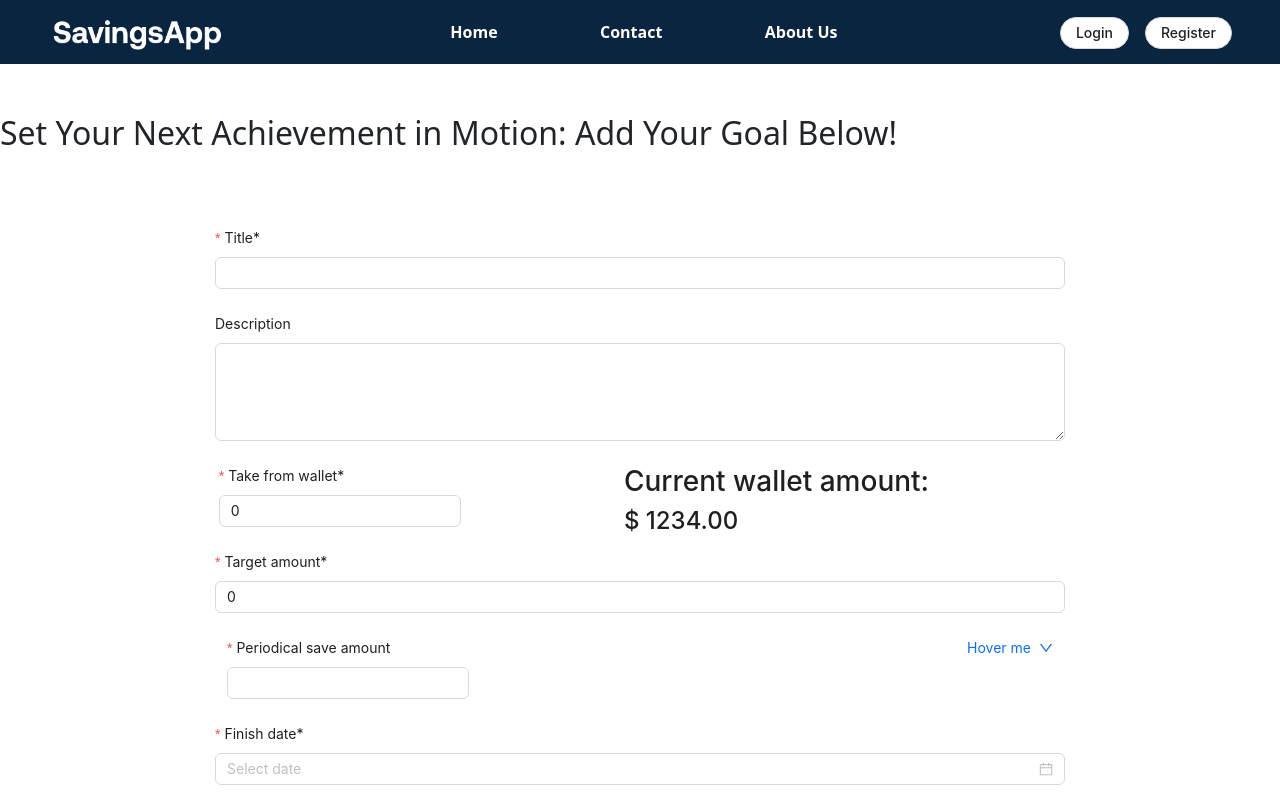
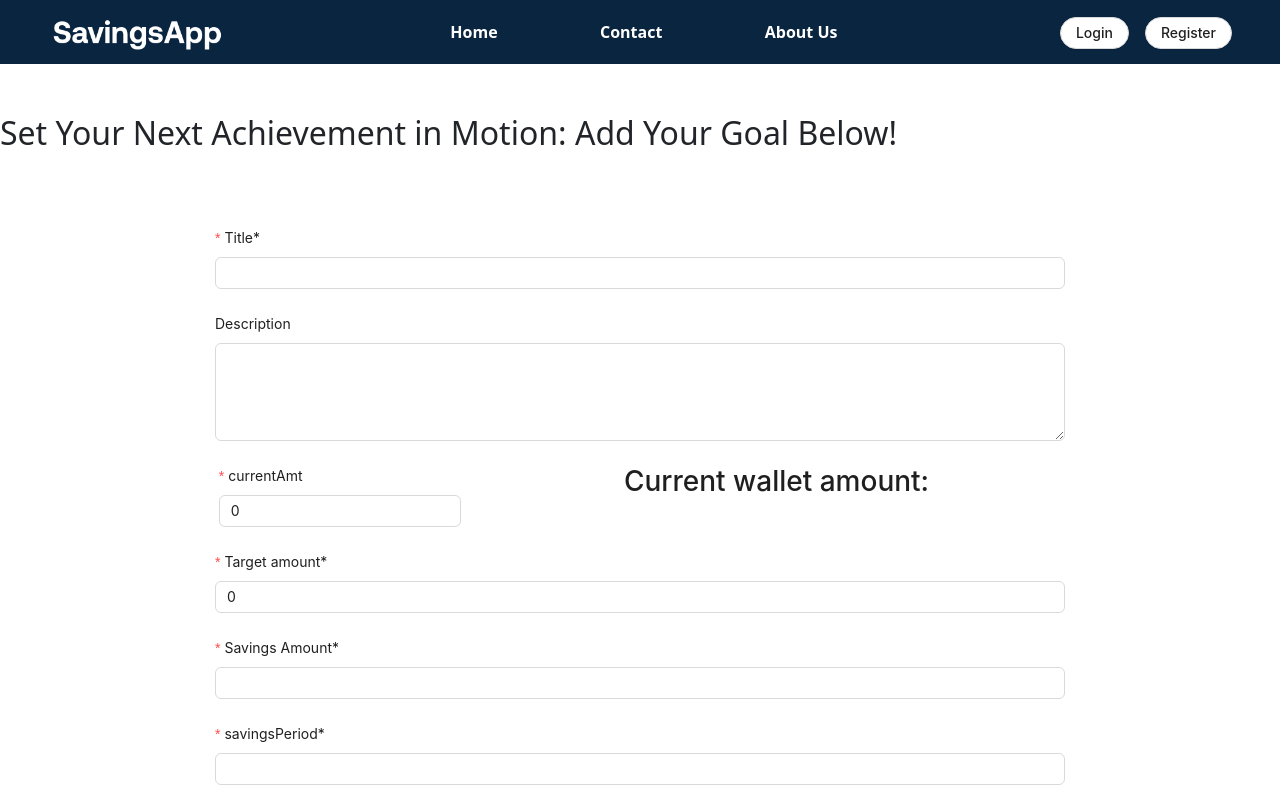
Before and after one commit to Artan0/savingsAppFE, a React (Create React App) app: page /add-goal in a window 1280 px wide. Shown: the top 800 px of the page. Built offline with nearby package versions, Linux system fonts and the light colour scheme.

Commit message:
fetch user info fields updated, add edit and get goal updated and savings feature implemented.

```diff
--- a/src/context/User-context.tsx
+++ b/src/context/User-context.tsx
@@ -37,10 +37,10 @@ export const UserProvider = ({ children }: UserProviderProps) => {
     const fetchUserInfo = async () => {
         try {
             const response = await request("GET", "/user-info", null);
-            setUser(response.data); // Assuming response.data is the user object
+            setUser(response.data);
         } catch (error) {
             console.error('Error fetching user info:', error);
-            setUser(null); // Clear user state if fetching fails
+            setUser(null);
         }
     };
 
--- a/src/pages/Edit-goal.tsx
+++ b/src/pages/Edit-goal.tsx
@@ -1,10 +1,24 @@
 import React, { useEffect, useState } from 'react';
 import { useParams, useNavigate } from 'react-router-dom';
-import { Button, Form, Input, InputNumber, DatePicker, message } from 'antd';
+import { Button, Form, Input, InputNumber, DatePicker, message, Select } from 'antd';
 import AdminLayout from '../layouts/admin-layout';
 import axios from 'axios';
 import { Goal } from '../types/Goal';
 import dayjs from 'dayjs';
+import styled from 'styled-components';
+import 'bootstrap/dist/css/bootstrap.min.css';
+
+const { TextArea } = Input;
+const { Option } = Select;
+
+const Container = styled.div`
+  margin: 50px auto;
+  max-width: 800px;
+  padding: 20px;
+  background: #fff;
+  border-radius: 10px;
+  box-shadow: 0 4px 8px rgba(0, 0, 0, 0.1);
+`;
 
 const EditGoal: React.FC = () => {
     const { id } = useParams<{ id: string }>();
@@ -26,6 +40,8 @@ const EditGoal: React.FC = () => {
                     currentAmount: goalData.currentAmount,
                     targetAmount: goalData.targetAmount,
                     targetDate: dayjs(goalData.targetDate),
+                    savingsAmount: goalData.savingsAmount,
+                    savingsPeriod: goalData.savingsPeriod,
                 });
                 setGoal(goalData);
             } catch (error) {
@@ -39,15 +55,19 @@ const EditGoal: React.FC = () => {
     const handleSave = async (values: any) => {
         try {
             const token = localStorage.getItem('auth_token');
-            await axios.post(`/api/editGoal`, {
+            await axios.post(
+                `/api/editGoal`,
+                {
                     ...values,
                     goalId: id,
                     targetDate: values.targetDate.format('YYYY-MM-DD'),
-            }, {
+                },
+                {
                     headers: { Authorization: `Bearer ${token}` },
-            });
+                }
+            );
             message.success('Goal updated successfully');
-            navigate(`/goal/${id}`);
+            navigate(`/goals`);
         } catch (error) {
             message.error('Failed to update goal');
         }
@@ -59,6 +79,8 @@ const EditGoal: React.FC = () => {
 
     return (
         <AdminLayout>
+            <Container>
+                <h2>Edit Goal</h2>
                 <Form
                     form={form}
                     layout="vertical"
@@ -72,35 +94,55 @@ const EditGoal: React.FC = () => {
                     >
                         <Input />
                     </Form.Item>
-                <Form.Item
-                    name="description"
-                    label="Description"
-                >
-                    <Input.TextArea />
+                    <Form.Item name="description" label="Description">
+                        <TextArea rows={4} />
                     </Form.Item>
                     <Form.Item
                         name="currentAmount"
                         label="Current Amount"
                         rules={[{ required: true, message: 'Please input the current amount!' }]}
                     >
-                    <InputNumber min={0} />
+                        <InputNumber min={0} style={{ width: '100%' }} />
                     </Form.Item>
                     <Form.Item
                         name="targetAmount"
                         label="Target Amount"
                         rules={[{ required: true, message: 'Please input the target amount!' }]}
                     >
-                    <InputNumber min={0} />
+                        <InputNumber min={0} style={{ width: '100%' }} />
+                    </Form.Item>
+                    <Form.Item
+                        name="savingsAmount"
+                        label="Savings Amount"
+                        rules={[{ required: true, message: 'Please input the savings amount!' }]}
+                    >
+                        <InputNumber min={0} style={{ width: '100%' }} />
+                    </Form.Item>
+                    <Form.Item
+                        name="savingsPeriod"
+                        label="Savings Period"
+                        rules={[{ required: true, message: 'Please select the savings period!' }]}
+                    >
+                        <Select placeholder="Select a period">
+                            <Option value="daily">Daily</Option>
+                            <Option value="weekly">Weekly</Option>
+                            <Option value="monthly">Monthly</Option>
+                        </Select>
                     </Form.Item>
                     <Form.Item
                         name="targetDate"
                         label="Target Date"
                         rules={[{ required: true, message: 'Please select the target date!' }]}
                     >
-                    <DatePicker />
+                        <DatePicker style={{ width: '100%' }} />
                     </Form.Item>
-                <Button type="primary" htmlType="submit">Save</Button>
+                    <Form.Item>
+                        <Button type="primary" htmlType="submit" block>
+                            Save
+                        </Button>
+                    </Form.Item>
                 </Form>
+            </Container>
         </AdminLayout>
     );
 };
--- a/src/pages/Goal-details.tsx
+++ b/src/pages/Goal-details.tsx
@@ -60,6 +60,9 @@ const GoalDetails: React.FC = () => {
                     <Descriptions.Item label="Current Amount">{goal.currentAmount}</Descriptions.Item>
                     <Descriptions.Item label="Target Amount">{goal.targetAmount}</Descriptions.Item>
                     <Descriptions.Item label="Target Date">{goal.targetDate}</Descriptions.Item>
+                    <Descriptions.Item label="Savings Period">{goal.savingsPeriod}</Descriptions.Item>
+                    <Descriptions.Item label="Savings Amount">{goal.savingsAmount}</Descriptions.Item>
+
                 </Descriptions>
                 <div style={{ marginTop: '20px' }}>
                     <Button type="primary" onClick={handleEdit} style={{ marginRight: '10px' }}>
--- a/src/pages/add-goal.tsx
+++ b/src/pages/add-goal.tsx
@@ -7,14 +7,20 @@ import TextArea from "antd/es/input/TextArea";
 import { DownOutlined, SmileOutlined } from '@ant-design/icons';
 import type { MenuProps } from 'antd';
 import { Dropdown, Space } from 'antd';
+import { useUser } from "../context/User-context";
 
 const AddGoal: React.FC = () => {
+
+  const { user } = useUser();
+
   const [goal, setGoal] = useState<Goal>({
     title: "",
     description: "",
     currentAmount: 0,
     targetAmount: 0,
     targetDate: "",
+    savingsAmount: 0,
+    savingsPeriod: ""
   });
 
   const handleChange = (name: string, value: any) => {
@@ -28,11 +34,11 @@ const AddGoal: React.FC = () => {
     try {
       const body = {
         ...goal,
-        targetDate: goal.targetDate// Format date correctly
+        targetDate: goal.targetDate
       };
       const token = localStorage.getItem('auth_token');
-      console.log("Token:", token); // Debugging log
-      console.log("Payload:", body); // Debugging log
+      console.log("Token:", token);
+      console.log("Payload:", body);
       await axios.post("http://localhost:8081/api/newGoal", body, {
         headers: {
           'Authorization': `Bearer ${token}`
@@ -40,41 +46,11 @@ const AddGoal: React.FC = () => {
       });
       message.success("Goal added successfully");
     } catch (error) {
-      console.error("Error adding goal:", error); // Debugging log
+      console.error("Error adding goal:", error);
       message.error("Error adding goal");
     }
   };
 
-  const items: MenuProps['items'] = [
-    {
-      key: '1',
-      label: (
-        <a target="_blank" rel="noopener noreferrer" href="https://www.antgroup.com">
-          Daily
-        </a>
-      ),
-    },
-    {
-      key: '2',
-      label: (
-        <a target="_blank" rel="noopener noreferrer" href="https://www.aliyun.com">
-          Weekly
-        </a>
-      ),
-      icon: <SmileOutlined />,
-      disabled: false,
-    },
-    {
-      key: '3',
-      label: (
-        <a target="_blank" rel="noopener noreferrer" href="https://www.luohanacademy.com">
-         Monthly
-        </a>
-      ),
-      disabled: false,
-    },
-
-  ];
 
   return (
     <CustomLayout>
@@ -113,10 +89,10 @@ const AddGoal: React.FC = () => {
           </Form.Item>
           <div className="container d-flex justify-content-between">
             <Form.Item
-            label="Take from wallet*"
+              label="currentAmt"
               name="currentAmt"
               rules={[{ required: true, message: 'Please input the current amount!' }]}
-            style={{marginLeft:'-1%'}}
+              style={{ marginLeft: '-1%' }}
             >
               <InputNumber
                 style={{ width: '100%' }}
@@ -124,11 +100,11 @@ const AddGoal: React.FC = () => {
                 onChange={(value) => handleChange("currentAmt", value)}
               />
             </Form.Item>
-          <div className="" style={{marginRight:'15%'}}>
+            <div className="" style={{ marginRight: '15%' }}>
               <h3>
                 Current wallet amount:
               </h3>
-          <h4>$ 1234.00</h4>
+              <h4>{user?.budget}</h4>
             </div>
 
           </div>
@@ -144,8 +120,7 @@ const AddGoal: React.FC = () => {
               onChange={(value) => handleChange("targetAmt", value)}
             />
           </Form.Item>
-          <div className="container d-flex justify-content-between">
-          <Form.Item
+          {/* <Form.Item
             label="Periodical save amount"
             name="periodicalSave"
             rules={[{ required: true, message: 'Please input the target amount!' }]}
@@ -155,19 +130,30 @@ const AddGoal: React.FC = () => {
               value={goal.targetAmount}
               onChange={(value) => handleChange("targetAmt", value)}
             />
+          </Form.Item> */}
+
+          <Form.Item
+            label="Savings Amount*"
+            name="savingsAmount"
+            rules={[{ required: true, message: 'Please enter Savings Amount!' }]}
+          >
+            <Input
+              value={goal.savingsAmount}
+              onChange={(e) => handleChange("savingsAmount", e.target.value)}
+            />
           </Form.Item>
-          <div className="" style={{marginRight:'15%'}}>
 
-          </div>
-                <Dropdown menu={{ items }}>
-          <a onClick={(e) => e.preventDefault()}>
-            <Space>
-              Hover me
-              <DownOutlined />
-            </Space>
-          </a>
-        </Dropdown>
-          </div>
+          <Form.Item
+            label="savingsPeriod*"
+            name="savingsPeriod"
+            rules={[{ required: true, message: 'Please enter savingsPeriod!' }]}
+          >
+            <Input
+              value={goal.savingsAmount}
+              onChange={(e) => handleChange("savingsPeriod", e.target.value)}
+            />
+          </Form.Item>
+
 
           <Form.Item
             label="Finish date*"
--- a/src/types/Goal.tsx
+++ b/src/types/Goal.tsx
@@ -7,4 +7,6 @@ export interface Goal {
   currentAmount: number;
   targetAmount: number;
   targetDate: any;
+  savingsAmount: number;
+  savingsPeriod: string;
 }
--- a/src/types/user.tsx
+++ b/src/types/user.tsx
@@ -1,8 +1,9 @@
 export interface User {
-    id?: number
+    id?: number,
     firstName: string
     lastName: string
     dateOfBirth: any
     phoneNumber: number
     email: string
+    budget: number
 }
```
Also changed, not shown: src/pages/Profile.tsx (+15 -3 lines). Lines whose indentation alone changed are shown as unchanged.
